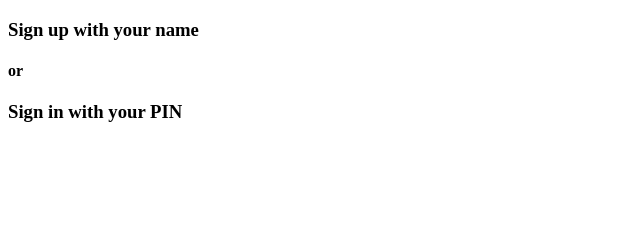
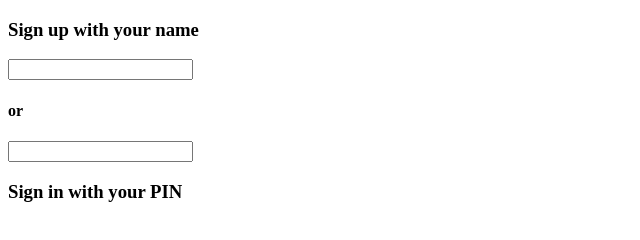
Before and after one commit to GravitonBeam/deadpool, a plain HTML site: page index.html in a window 1280 px wide. Shown: the whole page, without its empty margins (0-640 px from the left). Drawn offline with Linux system fonts and the light colour scheme.

Commit message:
Update index.html

```diff
--- a/index.html
+++ b/index.html
@@ -7,9 +7,13 @@
   </head>
   <body>
     <h3>Sign up with your name</h3>
-
+    <div class="sign-up sign-box">
+      <input type="text" class="sign-up-box-input" value="">
+    </div>
     <h4>or</h4>
-
+    <div class="sign-in sign-box">
+      <input type="text" class="sign-in-box-input" value="">
+    </div>
     <h3>Sign in with your PIN</h3>
   </body>
 </html>
```
